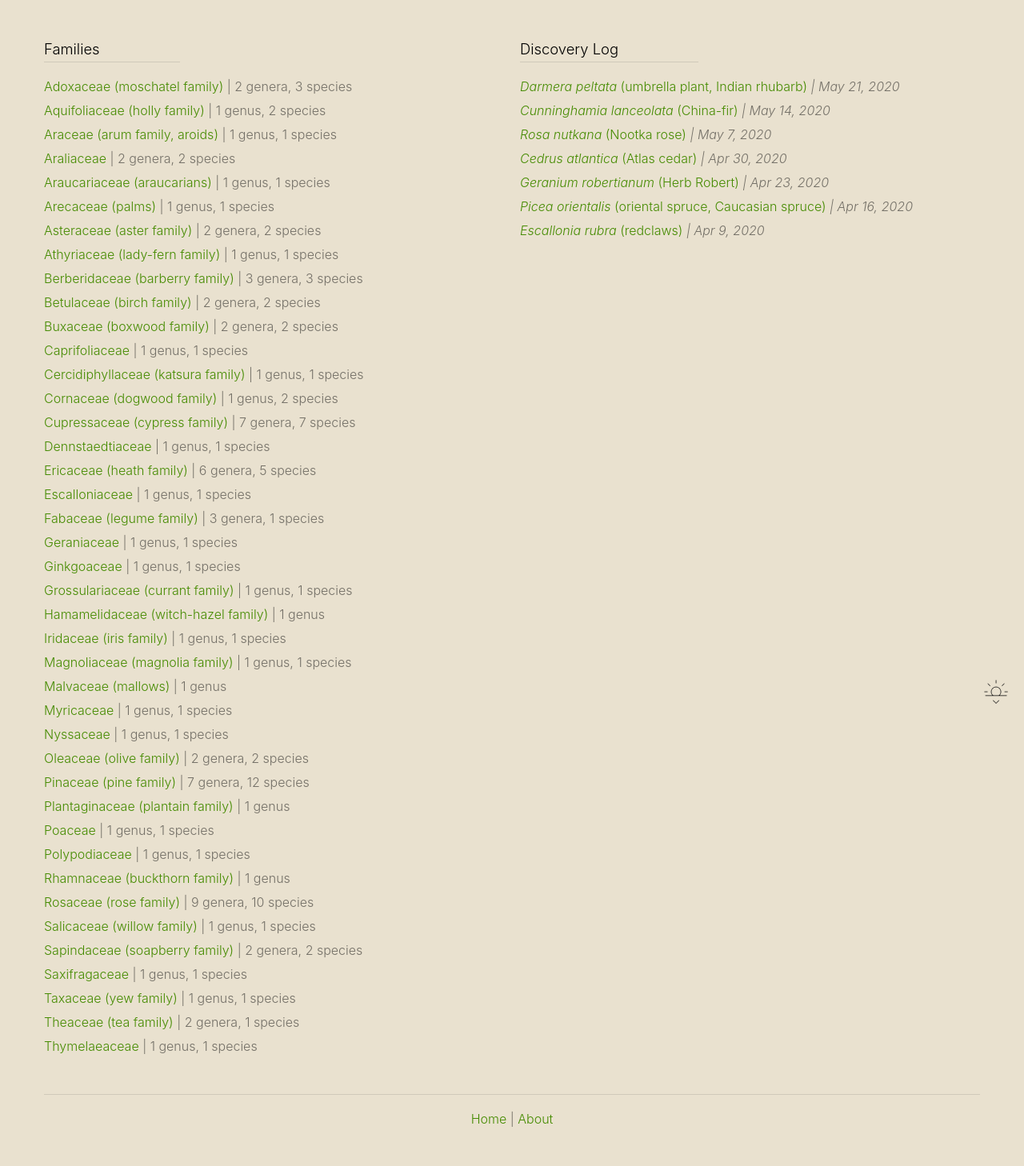
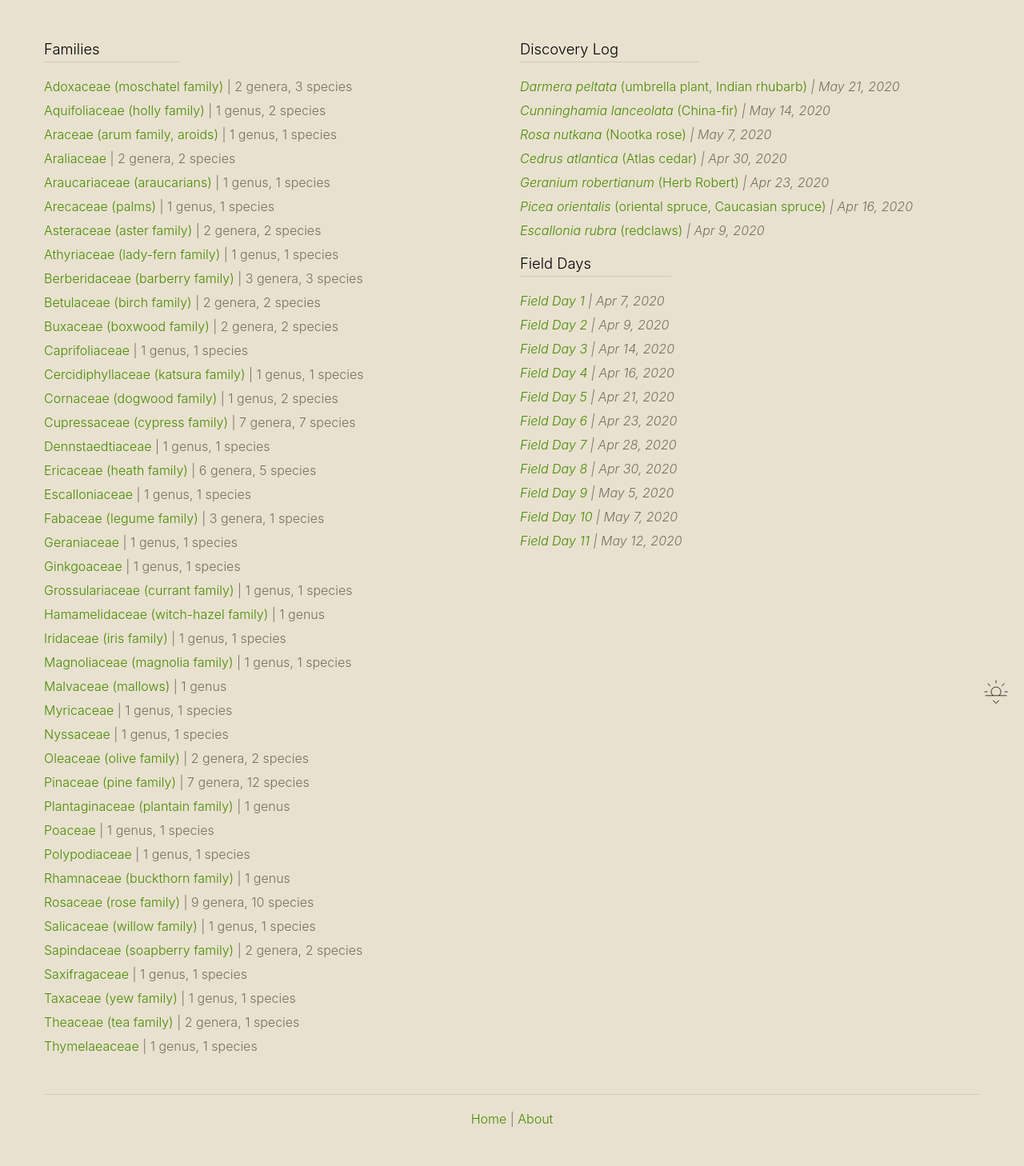
Before and after one commit to shaheenp/mygreeneyed, a Jekyll site: the page built from index.html, in a window 1280 px wide. Shown: the whole page at 80% size. Built offline with Jekyll 4.4.1, drawn with Linux system fonts in a browser that asks for light colours.

Commit message:
added breakdown by field day & nav between days

```diff
--- a/_layouts/species.html
+++ b/_layouts/species.html
@@ -14,7 +14,7 @@
                     {% assign genus = site.pages | where: "title", page.genus | where: "family", page.family | first %}
                     <a class="italic" href="{{ genus.url | relative_url }}">{{ genus.title }}</a>
                     /
-                    <span class="italic">{{ page.title }}</span> {% if page.commonname %}({{ page.commonname }}){% endif %}
+                    <span class="italic">{{ page.title }}</span>{% if page.commonname %} ({{ page.commonname }}){% endif %}
                 </span>
                 {% if page.date %}
                 <span id="postDate" class="faded">Observed: {{ page.date | date: "%A, %B %-d, %Y" }}</span>
--- a/css/main.css
+++ b/css/main.css
@@ -58,6 +58,10 @@ main {
     margin-bottom: 20px;
     padding-bottom: 5px;
     border-bottom: 1px solid #20202020;
+}
+
+div > .posts + .posts-header {
+padding-top: 20px;
 }
 
 body.night .post-header,
@@ -153,6 +157,16 @@ ul.posts li + li {
 }
 
 /***********
+*** field_day ***
+***********/
+
+.field-day-nav {
+    padding-bottom: 20px;
+    display: flex;
+    justify-content: space-between;
+}
+
+/***********
 ** error  **
 ***********/
 
--- /dev/null
+++ b/field-days/11.html
@@ -0,0 +1,7 @@
+---
+permalink: /field-days/11/
+layout: field_day
+title: Field Day 11
+date: 2020-05-12
+list: ["Wisteria", "Arbutus menziesii", "Chamaecyparis obtusa", "Lysichiton americanus", "Metasequoia glyptostroboides", "Tsuga mertensiana", "Stewartia pseudocamellia", "Taxus brevifolia"]
+---
--- /dev/null
+++ b/field-days/2.html
@@ -0,0 +1,7 @@
+---
+permalink: /field-days/2/
+layout: field_day
+title: Field Day 2
+date: 2020-04-09
+list: ["Viburnum tinus", "Chamaecyparis lawsoniana", "Oemleria cerasiformis", "Achillea millefolium", "Ribes sanguineum", "Prunus laurocerasus"]
+---
--- /dev/null
+++ b/field-days/3.html
@@ -0,0 +1,7 @@
+---
+permalink: /field-days/3/
+layout: field_day
+title: Field Day 3
+date: 2020-04-14
+list: ["Abies lasiocarpa", "Viburnum davidii", "Pieris japonica", "Hamamelis", "Erica", "Magnolia stellata", "Epimedium", "Camellia"]
+---
--- /dev/null
+++ b/field-days/4.html
@@ -0,0 +1,7 @@
+---
+permalink: /field-days/4/
+layout: field_day
+title: Field Day 4
+date: 2020-04-16
+list: ["Arbutus unedo", "Trachycarpus fortunei", "Fatsia japonica", "Mahonia nervosa", "Mahonia aquifolium", "Tsuga heterophylla", "Pseudotsuga menziesii", "Juniperus"]
+---
--- /dev/null
+++ b/field-days/5.html
@@ -0,0 +1,7 @@
+---
+permalink: /field-days/5/
+layout: field_day
+title: Field Day 5
+date: 2020-04-21
+list: ["Osmanthus delavayi", "Daphne odora", "Rubus spectabilis", "Lonicera involucrata", "Physocarpus capitatus", "Morella californica"]
+---
--- /dev/null
+++ b/field-days/6.html
@@ -0,0 +1,7 @@
+---
+permalink: /field-days/6/
+layout: field_day
+title: Field Day 6
+date: 2020-04-23
+list: ["Cercidiphyllum japonicum", "Aesculus hippocastanum", "Photinia", "Cotoneaster dammeri", "Araucaria araucana", "Sequoiadendron giganteum", "Sequoia sempervirens", "Pinus contorta"]
+---
--- /dev/null
+++ b/field-days/7.html
@@ -0,0 +1,7 @@
+---
+permalink: /field-days/7/
+layout: field_day
+title: Field Day 7
+date: 2020-04-28
+list: ["Ceanothus", "Sarcococca ruscifolia", "Nandina domestica", "Gaultheria shallon", "Hebe", "Cercis", "Picea abies", "Davidia involucrata"]
+---
--- /dev/null
+++ b/field-days/9.html
@@ -0,0 +1,7 @@
+---
+permalink: /field-days/9/
+layout: field_day
+title: Field Day 9
+date: 2020-05-05
+list: ["Ginkgo biloba", "Tilia", "Alnus rubra", "Betula papyrifera", "Sambucus racemosa", "Acer circinatum", "Fraxinus latifolia"]
+---
--- a/index.html
+++ b/index.html
@@ -2,6 +2,7 @@
 layout: default
 title: MyGreenEyeD
 ---
+
 <div class="column-container">
     <div>
         <div class="posts-header">Families</div>
@@ -30,5 +31,17 @@ title: MyGreenEyeD
             </li>
             {% endfor %}
         </ul>
+        <div class="posts-header">Field Days</div>
+        <ul class="posts">
+            {% assign fieldDays = site.pages | where: "layout", "field_day" | sort: "date" %}
+            {% for fieldDay in fieldDays %}
+            <li class="post">
+                <a class="post-title" href="{{ fieldDay.url | relative_url }}"><span class="italic">{{ fieldDay.title }}</span></a>
+                <span class="faded">
+                    <i>| {{ fieldDay.date | date: "%b %-d, %Y" }}</i>
+                </span>
+            </li>
+            {% endfor %}
+        </ul>
     </div>
 </div>
```
Also changed, not shown: _layouts/field_day.html (added, +48 -0 lines), field-days/1.html (added, +7 -0 lines), field-days/10.html (added, +7 -0 lines), field-days/8.html (added, +7 -0 lines).
